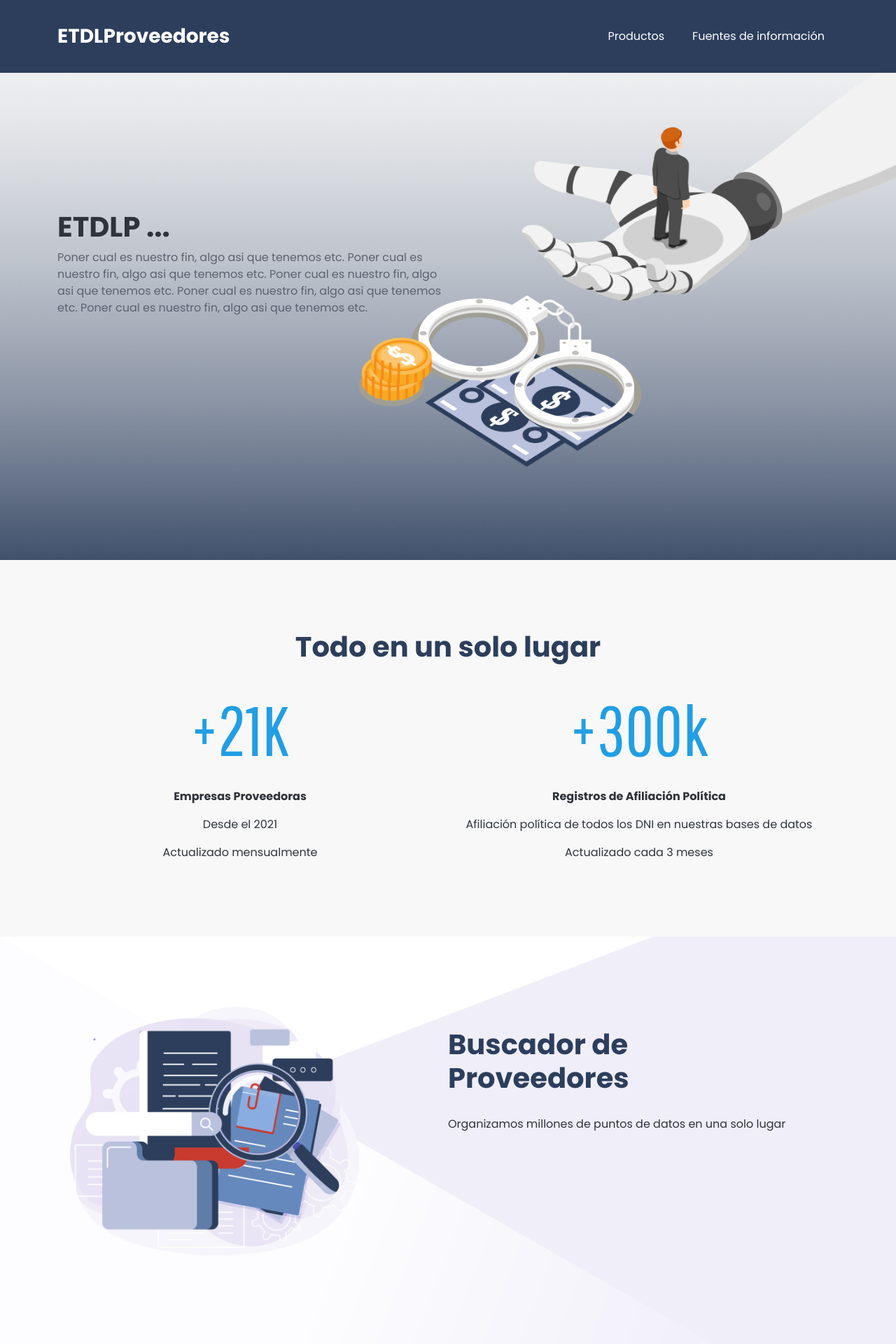
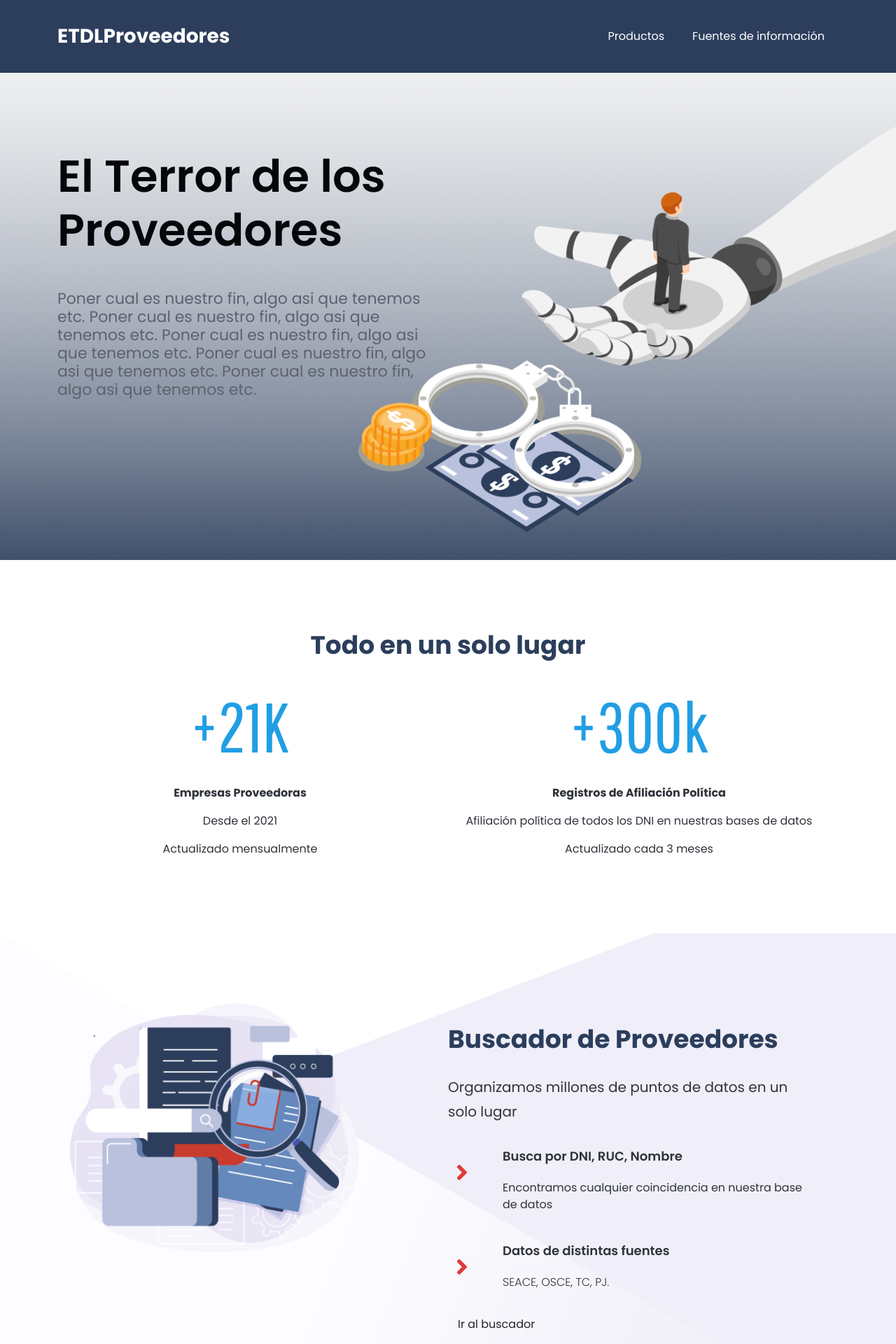
Before and after one commit to ElTerrorDeLosPoliticos/etdlp_web, a Django app: page / in a window 1280 px wide. Shown: the top 1920 px of the page at 70% size. Run offline with Django 3.2, Linux system fonts and the light colour scheme; some libraries are stand-ins or nearby versions.

Commit message:
avance vistas

```diff
--- a/etdlp_app/urls.py
+++ b/etdlp_app/urls.py
@@ -8,7 +8,7 @@ router = routers.DefaultRouter()
 router.register(r'perfil', view_sets.PerfilesEmpresaViewSet, basename='api_perfil')
 
 buscador_patterns = [
-    path('proveedores', views.buscador_proveedores, name='perfil_empresa'),
+    path('proveedores', views.buscador_proveedores, name='buscador_proveedores'),
     path('perfiles', views.buscador_perfiles, name='buscador_perfiles'),
     path('resultados', views.resultado_proveedores, name='resultado_proveedores'),
 ]
--- a/static/project/css/custom-styles.css
+++ b/static/project/css/custom-styles.css
@@ -88,3 +88,6 @@ div.dataTables_wrapper div.dataTables_processing {
 .table > :not(caption) > * > * {
    border-bottom-width: 0;
 }
+.btn-etdlp{
+
+}
--- a/templates/base/root.html
+++ b/templates/base/root.html
@@ -10,7 +10,7 @@
     <!-- Favicon-->
     <link rel="icon" type="image/x-icon" href="{% static 'project/assets/favicon.ico' %}"/>
     <!-- Font Awesome icons (free version)-->
-    <script src="https://use.fontawesome.com/releases/v6.1.0/js/all.js" crossorigin="anonymous"></script>
+    <link href="{% static 'project/lib/fontawesome/css/all.min.css' %}" rel="stylesheet">
     <!-- Google fonts-->
     <link href="https://fonts.googleapis.com/css?family=Montserrat:400,700" rel="stylesheet" type="text/css"/>
     <link href="https://fonts.googleapis.com/css?family=Lato:400,700,400italic,700italic" rel="stylesheet" type="text/css"/>
--- a/templates/index.html
+++ b/templates/index.html
@@ -17,29 +17,64 @@
     .bg-2 .description {
       line-height: 2.5rem;
     }
+
+    .section-title {
+      font-weight: 700;
+      font-size: 36px;
+    }
+
+    .section-description {
+      font-size: 20px;
+      line-height: 35px;
+    }
+
+    .section-item-icon {
+      font-size: 35px;
+      color: #DF3B3A;
+    }
+
+    .section-item-icon i {
+      padding: 1.9rem 0.7rem;
+    }
+
+    .section-item {
+      padding: 12px 0;
+    }
+
+    .section-item .title {
+      font-weight: 600;
+      font-size: 18px;
+      margin-bottom: 20px;
+    }
+
+    .section-item .description {
+      font-size: 16px;
+      font-weight: 300;
+    }
   </style>
 {% endblock %}
 {% block body %}
   {#################  PORTADA  ################}
-  <section style="background-image: url('{% static 'project/img/landing.png' %}');background-size: cover; height: 100vh;" id="">
-    <div style=" padding: 300px 0 ">
-      <div class="col container">
-        <div class="w-50 ">
-          <h1>ETDLP ...</h1>
-          <p style="color: #5D616F;">Poner cual es nuestro fin, algo asi que tenemos etc.
-            Poner cual es nuestro fin, algo asi que tenemos etc.
-            Poner cual es nuestro fin, algo asi que tenemos etc.
-            Poner cual es nuestro fin, algo asi que tenemos etc.
-            Poner cual es nuestro fin, algo asi que tenemos etc.</p>
-          {#        <button class="btn btn-warning text-white" style="padding: 2px 50px;">Estadísticas <br> Generales</button>#}
+  <section style="background-image: url('{% static 'project/img/landing.png' %}');background-size: cover; min-height: 760px; height: 100vh;" id="">
+    <div class="h-100 position-relative">
+      <div class="container h-100">
+        <div class="row w-100 h-100">
+          <div class="col col-6 my-auto">
+            <h1 style="font-size: 64px; color: #05060A;font-weight: 600; padding-bottom: 46px;margin:0">El Terror de los Proveedores</h1>
+            <p style="color: #5D616F;font-size: 22px; line-height: 26px">Poner cual es nuestro fin, algo asi que tenemos etc.
+              Poner cual es nuestro fin, algo asi que tenemos etc.
+              Poner cual es nuestro fin, algo asi que tenemos etc.
+              Poner cual es nuestro fin, algo asi que tenemos etc.
+              Poner cual es nuestro fin, algo asi que tenemos etc.</p>
+            {#        <button class="btn btn-warning text-white" style="padding: 2px 50px;">Estadísticas <br> Generales</button>#}
+          </div>
         </div>
-
       </div>
-      <img class="position-absolute" style="left: auto; right: 0; top:10vh; max-height: 90vh; max-width: 60vw" src="{% static 'project/img/imgae_landing.png' %}" alt="">
+      <img class="position-absolute" style="left: auto; right: 0; top:auto; bottom:5vh; max-height: 90vh; max-width: 60vw" src="{% static 'project/img/imgae_landing.png' %}" alt="">
     </div>
   </section>
   {#################  CIFRAS  ################}
-  <section class="bg-2">
+  <section class="bg-2 bg-white">
     <div style="padding: 100px 0" class="container">
       <h1 class="text-center section-title">Todo en un solo lugar</h1>
       <div class="row w-100" style="margin-top:20px ">
@@ -80,23 +115,75 @@
     </div>
   </section>
   {#################  BUSCADOR  ################}
-  <section class="position-relative h-auto">
+  <section class="bg-3 position-relative h-auto">
     <div class="row w-100 position-absolute" style="padding: 100px">
       <div class="col col-6">
         <img src="{% static 'project/img/image_1.png' %}" class="" style="width: 80%" alt="">
       </div>
       <div class="col col-6">
-        <h1 class="section-title" style="margin: 30px 0px">Buscador de Proveedores</h1>
-        <div>Organizamos millones de puntos de datos en una solo lugar</div>
+        <h1 class="section-title" style="margin: 30px 0">Buscador de Proveedores</h1>
+        <div class="section-description" style="margin-bottom: 20px;">Organizamos millones de puntos de datos en un solo lugar</div>
+        <div>
+          <div class="row">
+            <div class="col col-2 section-item-icon">
+              <i class="fa fa-angle-right"></i>
+            </div>
+            <div class="col col-10 section-item">
+              <label for="" class="title">Busca por DNI, RUC, Nombre</label>
+              <p class="section-item-description">Encontramos cualquier coincidencia en nuestra base de datos</p>
+            </div>
+          </div>
+          <div class="row">
+            <div class="col col-2 section-item-icon">
+              <i class="fa fa-angle-right"></i>
+            </div>
+            <div class="col col-10 section-item">
+              <label for="" class="title">Datos de distintas fuentes</label>
+              <p class="description">SEACE, OSCE, TC, PJ.</p>
+            </div>
+          </div>
+        </div>
+        <a class="btn btn-etdlp" href="{% url 'buscador_proveedores' %}">Ir al buscador</a>
       </div>
     </div>
     <img src="{% static 'project/img/1.png' %}" class="h-auto w-100" style="z-index: -1" alt="">
   </section>
   {#################  PERFIL  ################}
   <section class="position-relative h-auto">
-    <div class="row w-100 position-absolute" style="padding: 100px">
+    <div class="row w-100 position-absolute" style="padding: 80px 100px">
       <div class="col col-6">
         <h1 class=" section-title">Perfil de Proveedores</h1>
+        <div class="section-description">Con base en la información histórica, armamos perfiles que permiten responder preguntas</div>
+        <div>
+          <div class="row">
+            <div class="col col-2 section-item-icon">
+              <i class="fa fa-angle-right"></i>
+            </div>
+            <div class="col col-10 section-item">
+              <label for="" class="title">¿Tiene sanciones?</label>
+              <p class="section-item-description">¿Siguen contratando después de ser sancionados?</p>
+            </div>
+          </div>
+          <div class="row">
+            <div class="col col-2 section-item-icon">
+              <i class="fa fa-angle-right"></i>
+            </div>
+            <div class="col col-10 section-item">
+              <label for="" class="title">¿Que personas están relacionadas con la empresa?</label>
+              <p class="description">¿Tienen relación con partidos políticos?</p>
+            </div>
+          </div>
+          <div class="row">
+            <div class="col col-2 section-item-icon">
+              <i class="fa fa-angle-right"></i>
+            </div>
+            <div class="col col-10 section-item">
+              <label for="" class="title">Lugar de contratación</label>
+              <p class="description">¿En que departamentos contrata?</p>
+            </div>
+          </div>
+        </div>
+        <a class="btn btn-etdlp btn-etdlp-dark" href="{% url 'buscador_perfiles' %}">Ir a perfiles</a>
       </div>
       {% comment %}<div class="col col-6 position-relative">
         <img src="{% static 'project/img/image__2.png' %}" class="position-absolute l-auto" style="left:auto; right: 0;width: 55%" alt="">
@@ -106,13 +193,25 @@
     <img src="{% static 'project/img/2.png' %}" class="h-auto w-100" style="z-index: -1" alt="">
   </section>
   {#################  SANCIONES  ################}
-  <section style="background-color: #2C3E5C;">
-    <div class="row w-100" style="padding: 100px">
+  <section style="background-color: #2C3E5C;margin-top: -1px;">
+    <div class="row w-100" style="padding: 100px; ">
       <div class="col" style="width: 45%; margin-top: 80px;">
         <img src="{% static 'project/img/image_3.png' %}" alt="">
       </div>
       <div class="col" style="width: 55%;margin-top: 60px;">
-        <h1 class="section-title-dark">Empresas que contratan con el estado teniendo sanciones</h1>
+        <h1 class="section-title"  style="color: white">Empresas que contratan con el estado teniendo sanciones</h1>
+        <div class="section-description"  style="color: white;margin-bottom: 30px">Con base en toda la información, podemos construir esta tabla que alerta de probables infracciones</div>
+        <div>
+          <div class="row">
+            <div class="col col-2 section-item-icon">
+              <i class="fa fa-angle-right" style="padding-top: 0"></i>
+            </div>
+            <div class="col col-10 section-item" style="color: white">
+              <label for="" class="title">Perfil de cada empresa en la tabla de resultados</label>
+            </div>
+          </div>
+        </div>
+        <a class="btn btn-etdlp btn-etdlp-dark" href="{% url 'buscador_perfiles' %}">Ir a perfiles</a>
       </div>
     </div>
   </section>
--- a/templates/perfil.html
+++ b/templates/perfil.html
@@ -70,7 +70,7 @@
   <section>
     <div class="container">
       <h3 class="mb-3">Contratos</h3>
-      <p>{{ empresa.razon_social }} obtuvo {{ contratos_length }} contrato{{ contratos_length|pluralize:",s" }}{% if contratos_length %} por S/{{ suma_contratos.sum }}{% endif %}.</p>
+      <p>{{ empresa.razon_social }} obtuvo {{ contratos_length }} contrato{{ contratos_length|pluralize:",s" }}{% if contratos_length %} por S/{{ suma_contratos.sum|floatformat:2 }}{% endif %}.</p>
       <div class="row w-100" style="background-color: white">
         <div class="col col perfil-block border-end border-2" style="padding-left: 0;padding-right: 0">
           <h3 style="padding-left: var(--padding-perfil-block)">Principales Contratantes</h3>
@@ -98,7 +98,7 @@
       {#      <p>Corporativo DEA obtuvo 3 contratos  por S/40,000.</p>#}
       <div class="row w-100" style="background-color: white">
         <div class="col col-12 perfil-block">
-          <h3><span class="fw-normal">Estado:</span> {% if vigentes %}VIGENTE{% else %}NO VIGENTE{% endif %}</h3>
+          <h3 class="mb-5"><span class="fw-normal">¿Tiene sanciones vigentes?:</span> {% if vigentes %}VIGENTE{% else %}NO VIGENTE{% endif %}</h3>
           <p class="h4 fw-normal">{{ empresa.razon_social }}
             <br> presenta {{ sanciones_length }} sanci{{ sanciones_length|pluralize:'ón,ones' }}
             {% if not min_fecha_sanciones == max_fecha_sanciones %}
```
Also changed, not shown: static/project/img/image_3.png.
